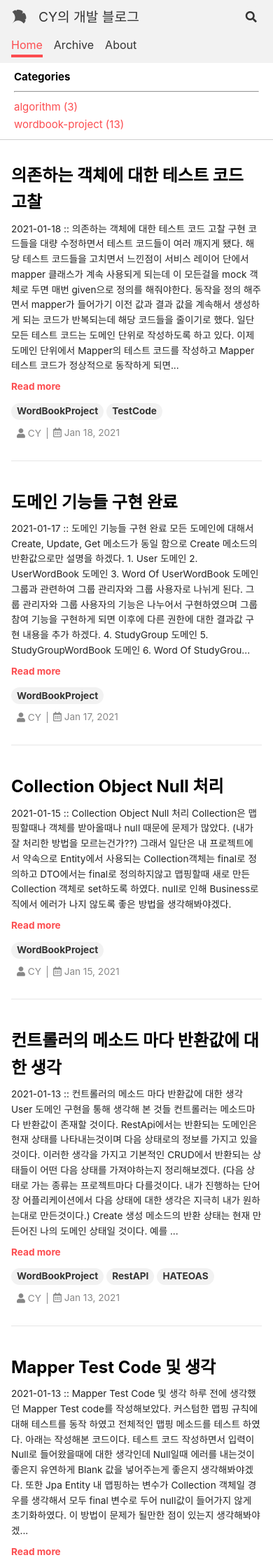
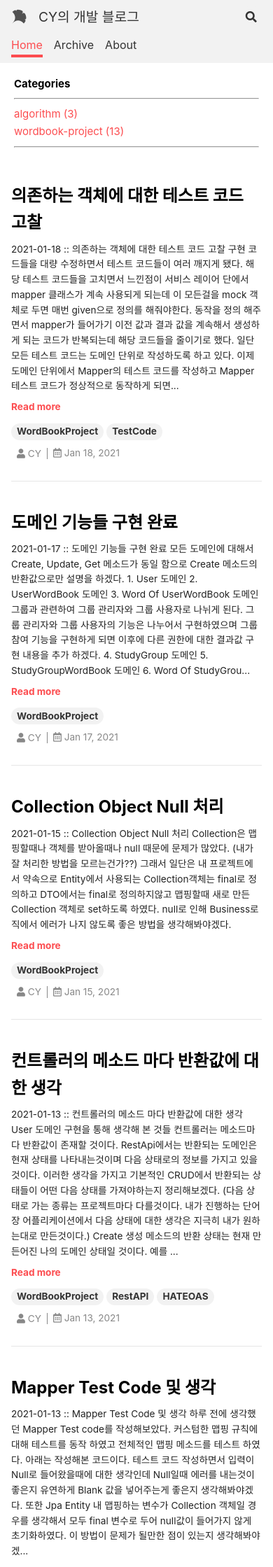
Before and after one commit to lcy960729/blog.maker, a Jekyll site: the page built from index.html, in a window 390 px wide. Shown: the top 2239 px of the page at 70% size. Built offline with Jekyll 4.4.1, drawn with Linux system fonts in a browser that asks for light colours; nearby versions of some CDN libraries; the list of posts is cut into pages by our own code; comment, search, counter and statistics services are not loaded.

Commit message:
Update Posts

```diff
--- a/_includes/category.html
+++ b/_includes/category.html
@@ -11,5 +11,6 @@
       <span class="count">({{ site.categories[this_word].size }})</span>
       </a></li>
     {% endunless %}{% endfor %}
+    <hr id="categories_underLine">
   </ul>
 </header>
--- a/_sass/components/_article-header.scss
+++ b/_sass/components/_article-header.scss
@@ -1,9 +1,15 @@
 .article__header {
   margin-top: map-get($spacers, 5);
   margin-bottom: map-get($spacers, 4);
+
   @include media-breakpoint-down(md) {
-    margin-top: map-get($spacers, 4);
+    margin-top: map-get($spacers, 1);
   }
+
+  @media only screen and (max-width: 600px){
+    margin-top: 1%;
+  }
+
   header, h1 {
     display: inline;
   }
--- a/_sass/layout/_page.scss
+++ b/_sass/layout/_page.scss
@@ -3,6 +3,7 @@
 .root,
 .layout--page {
   height: 100%;
+  word-break: break-word;
 }
 
 .layout--page {
@@ -174,11 +175,19 @@
   width: 220px;
   margin-top: 30px;
   margin-right: 15px;
+
+  #categories_underLine{
+    display: none;
+   }
+
   @media only screen and (max-width: 600px){
     margin: 0 auto;
     width: 100%;
-    border-bottom: 1px solid #cecece;
-    padding: 0px 20px;
+    padding: 10px 20px;
+
+    #categories_underLine{
+     display: block;
+    }
   }
 }
 
--- a/assets/css/main.scss
+++ b/assets/css/main.scss
@@ -62,7 +62,6 @@
 
     "layout/base",
     "layout/page",
-    "layout/page-Categoris",
 
     "layout/article",
     "layout/articles",
```
Also changed, not shown: _sass/layout/_page-Categoris.scss (deleted).
